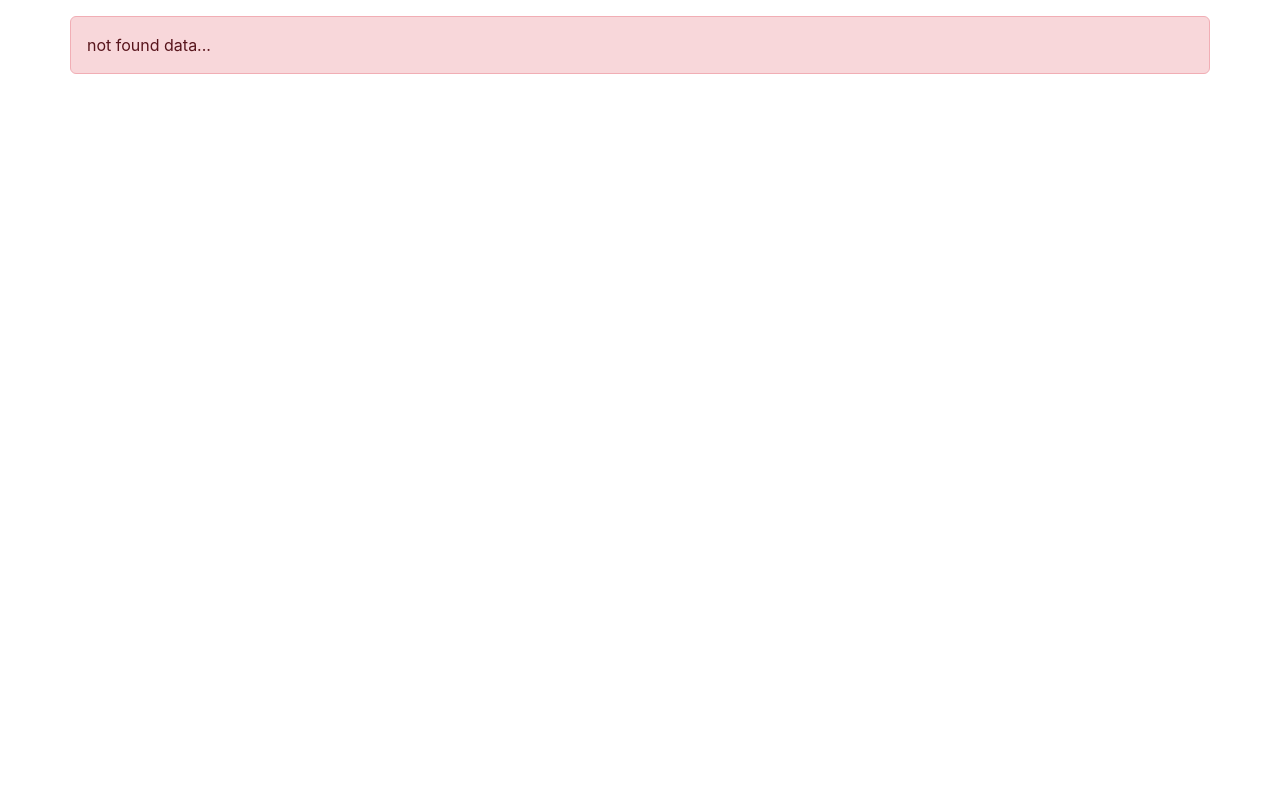
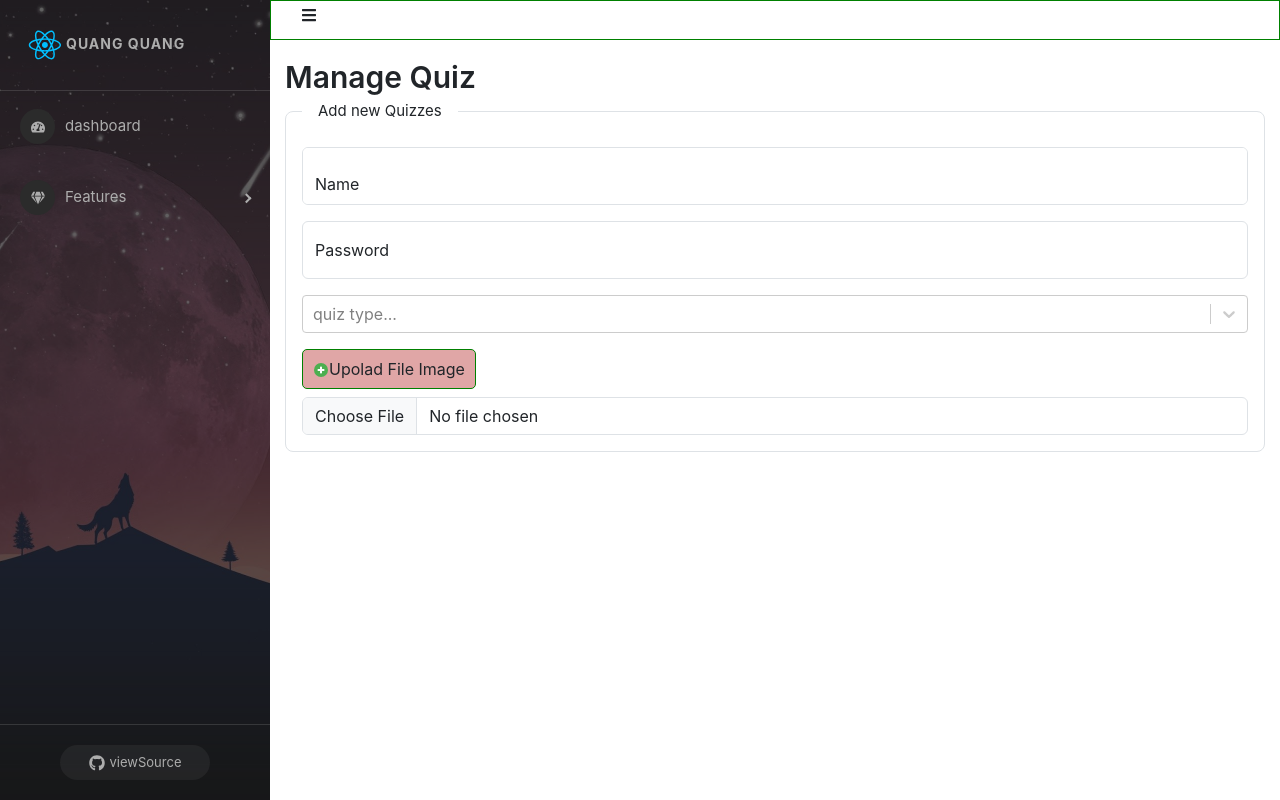
Before and after one commit to quangvu0407/REACT, a React (Create React App) app: page /admins/manage-quizzes in a window 1280 px wide. Before the commit this address had no page. Built offline with nearby package versions, Linux system fonts and the light colour scheme.

Commit message:
video 89

```diff
--- a/package.json
+++ b/package.json
@@ -19,6 +19,7 @@
     "react-redux": "8.0.1",
     "react-router-dom": "6.3.0",
     "react-scripts": "5.0.1",
+    "react-select": "5.4.0",
     "react-toastify": "9.0.7",
     "redux": "4.2.0",
     "redux-devtools-extension": "2.13.9",
--- a/src/Layout.js
+++ b/src/Layout.js
@@ -13,6 +13,7 @@
 import Register from './components/Auth/Register';
 import ListQuiz from './components/Users/ListQuiz';
 import DetailQuiz from './components/Users/DetailQuiz';
+import ManageQuiz from './components/Admin/content/Quiz/ManageQuiz';
 
 const NotFound = () => {
     return (
@@ -36,6 +37,7 @@
                 <Route path="admins" element={<Admin />} >
                     <Route index element={<DashBoard />} />
                     <Route path="manage-user" element={<ManagerUser />} />
+                    <Route path="manage-quizzes" element={<ManageQuiz />} />
                 </Route>
 
                 <Route path='login' element={<Login />}></Route>
--- a/src/components/Admin/SideBar.js
+++ b/src/components/Admin/SideBar.js
@@ -8,7 +8,7 @@
     SidebarFooter,
     SidebarContent,
 } from 'react-pro-sidebar';
-import { Link } from 'react-router-dom';
+import { Link, useNavigate } from 'react-router-dom';
 import { FaTachometerAlt, FaGem, FaList, FaGithub, FaRegLaughWink, FaHeart } from 'react-icons/fa';
 import sidebarBg from '../../assets/bg2.jpg';
 import './SideBar.scss';
@@ -16,6 +16,7 @@
 import { DiReact } from 'react-icons/di';
 import { MdDashboard } from 'react-icons/md';
 const SideBar = (props) => {
+    const navigate = useNavigate();
     const { image, collapsed, toggled, handleToggleSidebar } = props;
     return (
         <div>
@@ -39,7 +40,8 @@
                             whiteSpace: 'nowrap',
                         }}
                     >
-                        <span>Quang Quang</span>
+                        <DiReact size={'3em'} color={"00bfff"}/>
+                        <span onClick={() => navigate('/')}>Quang Quang</span>
                     </div>
                 </SidebarHeader>
 
@@ -67,6 +69,7 @@
                             </MenuItem>
                             <MenuItem>
                                 Quản lý bài Quiz
+                                <Link to="/admins/manage-quizzes" />
                             </MenuItem>
                             <MenuItem>
                                 Quản lý câu hỏi
--- /dev/null
+++ b/src/components/Admin/content/Quiz/ManageQuiz.js
@@ -0,0 +1,80 @@
+import './ManageQuiz.scss';
+import Select from 'react-select';
+import { FcPlus } from 'react-icons/fc';
+import { useState } from 'react';
+
+const options = [
+    { value: 'EASY', label: 'EASY' },
+    { value: 'MEDIUM', label: 'MEDIUM' },
+    { value: 'HARD', label: 'Vanilla' },
+];
+
+const ManageQuiz = (props) => {
+    const [name, setName] = useState();
+    const [description, setDescription] = useState();
+    const [type, setType] = useState('EASY');
+    const [image, setImage] = useState(null);
+
+    const handleChangeFile =(event) => {
+
+    }
+
+    return (
+        <div className="quiz-container">
+            <div className="title">
+                Manage Quiz
+            </div>
+            <div className="add-new">
+                <fieldset className="border rounded-3 p-3">
+                    <legend className="float-none w-auto px-3">Add new Quizzes</legend>
+                    <div className="form-floating mb-3">
+                        <input type="text" className="form-control" placeholder='Your quiz name' />
+                        <label
+                        type="text"
+                        className='form-control'
+                        placeholder='your quiz name'
+                        value={name}
+                        onChange={(event) => setName(event.target.value)}
+
+                        >Name</label>
+                    </div>
+                    <div className="form-floating">
+                        <input
+                        type="password"
+                        className="form-control"
+                        placeholder='your decription' />
+                        <label htmlFor="floatingPassword"
+                        value={description}
+                        onChange={(event) => setDescription(event.target.value)}
+                        >Password</label>
+                    </div>
+                    <div className='my-3'>
+                        <Select
+                            // value={selectedOption}
+                            // onChange={this.handleChange}
+                            options={options}
+                            placeholder="quiz type..."
+                        />
+                    </div>
+                    <div className='form-actions form-group'>
+                        <label className="form-label label-upload" htmlFor='label-upload'>
+                            <FcPlus className='icon-upload' />
+                            Upolad File Image</label>
+                        <input
+                            type="file"
+                            // hidden
+                            id='label-upload'
+                            className='form-control'
+                            onChange={(event) => handleChangeFile(event.target.value)}
+                        />
+                    </div>
+                </fieldset>
+            </div>
+            <div className="list-detail">
+
+            </div>
+        </div>
+    )
+}
+
+export default ManageQuiz
--- /dev/null
+++ b/src/components/Admin/content/Quiz/ManageQuiz.scss
@@ -0,0 +1,25 @@
+.quiz-container {
+    padding: 15px;
+
+    .title {
+        font-size: 30px;
+        font-weight: 600;
+    }
+
+    legend {
+        font-size: 15px;
+    }
+
+    .add-new {
+        .form-actions {
+            .form-label {
+                border: 1px solid green;
+                background: rgb(224, 166, 166);
+                padding: 7px 10px;
+                border-radius: 5px;
+                cursor: pointer;
+            }
+
+        }
+    }
+}
```
Also changed, not shown: 1 other file (tests, documents, lock files or other folders).
